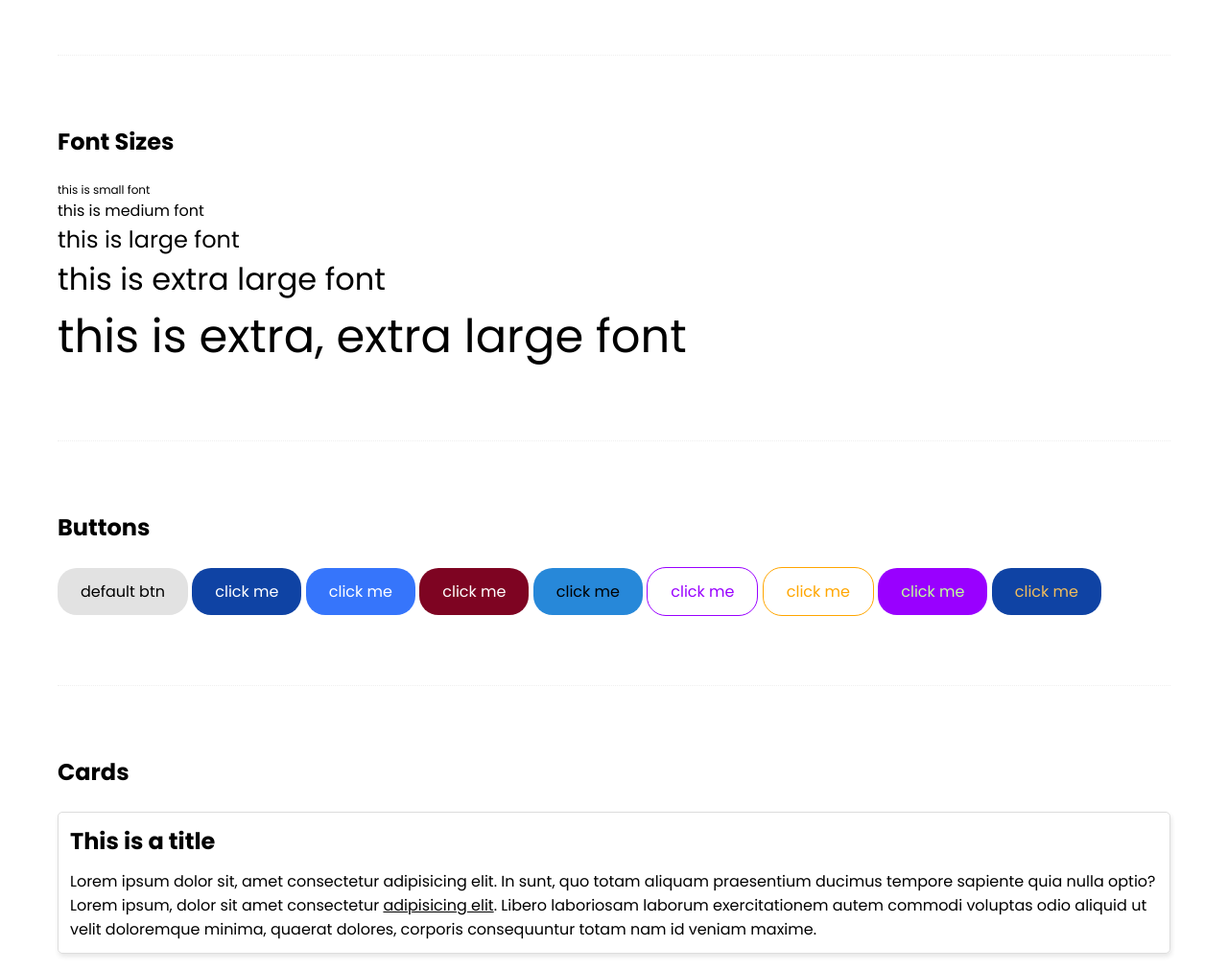
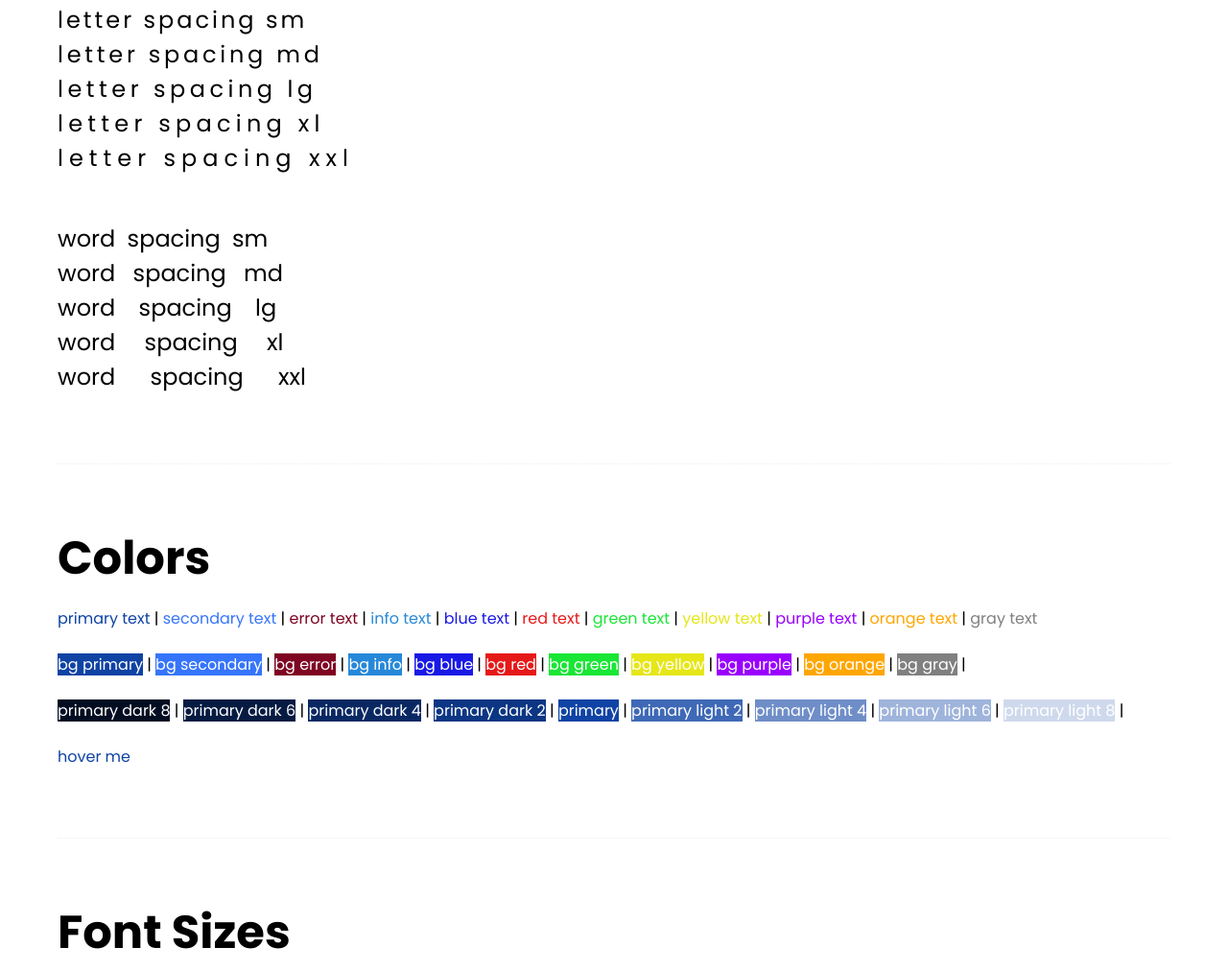
Before and after one commit to gabriel-finn/CSS-Hungaria, a plain HTML site: page src/index.html in a window 1280 px wide. Shown: the part 768-1780 px from the top of the page at 96% size. Drawn offline with Linux system fonts and the light colour scheme.

Commit message:
Added Text Customization
Added;
- line height
- letter spacing
- word spacing

```diff
--- a/src/index.html
+++ b/src/index.html
@@ -14,18 +14,43 @@
         </div>
     </nav>
     <div class="container">
-        <h1 style="text-align: center;" class="font-xxl mb-7 text-primary text-center">W.I.P.</h1>
+        <h1 class="font-xxl mb-7 text-primary ta-center">W.I.P.</h1>
 
         <!--header-->
-        <h2>Header</h2>
+        <h2 class="mb-2 font-xxl">Header</h2>
 
 
         <hr class="mt-4 mb-4">
 
         <!--footer-->
 
+        <!--text customization-->
+        <h2 class="mb-2 font-xxl">Text Customization</h2>
+        <p class="font-lg lh-sm">line height sm</p>
+        <p class="font-lg lh-md">line height md</p>
+        <p class="font-lg lh-lg">line height lg</p>
+        <p class="font-lg lh-xl">line height xl</p>
+
+        <br><br>
+
+        <p class="font-lg ls-sm">letter spacing sm</p>
+        <p class="font-lg ls-md">letter spacing md</p>
+        <p class="font-lg ls-lg">letter spacing lg</p>
+        <p class="font-lg ls-xl">letter spacing xl</p>
+        <p class="font-lg ls-xxl">letter spacing xxl</p>
+
+        <br><br>
+
+        <p class="font-lg ws-sm">word spacing sm</p>
+        <p class="font-lg ws-md">word spacing md</p>
+        <p class="font-lg ws-lg">word spacing lg</p>
+        <p class="font-lg ws-xl">word spacing xl</p>
+        <p class="font-lg ws-xxl">word spacing xxl</p>
+
+        <hr class="mt-4 mb-4">
+
         <!-- colors -->
-        <h2 class="mb-2">Colors</h2>
+        <h2 class="mb-2 font-xxl">Colors</h2>
         <span class="text-primary">primary text</span> |
         <span class="text-secondary">secondary text</span> |
         <span class="text-error">error text</span> |
@@ -70,7 +95,7 @@
         <hr class="mt-4 mb-4">
 
         <!-- font sizes -->
-        <h2 class="mb-2">Font Sizes</h2>
+        <h2 class="mb-2 font-xxl">Font Sizes</h2>
         <div class="font-sm">this is small font</div>
         <div class="font-md">this is medium font</div>
         <div class="font-lg">this is large font</div>
@@ -82,14 +107,14 @@
         <!-- buttons -->
         <h2 class="mb-2">Buttons</h2>
         <a href="#" class="btn">default btn</a>
-        <a href="#" class="btn-primary text-white">click me</a>
-        <a href="#" class="btn-secondary text-white">click me</a>
-        <a href="#" class="btn-error text-white">click me</a>
-        <a href="#" class="btn-info">click me</a>
+        <a href="#" class="btn-primary text-white br-none">click me</a>
+        <a href="#" class="btn-secondary text-white br-xs">click me</a>
+        <a href="#" class="  btn-error text-white br-sm ">click me</a>
+        <a href="#" class="btn-info br-md">click me</a>
         <a href="#" class="btn-outlined-purple text-purple text-hover-white">click me</a>
         <a href="#" class="btn-outlined-orange text-orange text-hover-white">click me</a>
-        <a href="#" class="btn-complement-purple">click me</a>
-        <a href="#" class="btn-complement-primary">click me</a>
+        <a href="#" class="btn-complement-purple br-lg">click me</a>
+        <a href="#" class="btn-complement-primary br-full" >click me</a>
 
         <hr class="mt-4 mb-4">
 
--- a/src/lib/abstracts/_variables.scss
+++ b/src/lib/abstracts/_variables.scss
@@ -1,9 +1,11 @@
 //box shadow
 $base-box-shadow: 1px 3px 5px rgba(0,0,0,0.1);
+
 
 //border
 $base-border-thickness: 1px;
 $base-border-radius: 20px;
+
 
 //grid
 $grid-columns: 12;
@@ -14,12 +16,14 @@ $grid-gaps: (
     "3": 30px,
 );
 
+
 //container
 $container-width: 100%;
 $container-max-width: 1200px;
 $container-margin: 0 auto;
 $container-padding: 0 20px;
 $container-box-sizing: border-box;
+
 
 //spacing
 $base-margin: .75rem;
@@ -32,8 +36,9 @@ $font-size-sm: $base-font-size * 0.75;
 $font-size-lg: $base-font-size * 1.5;
 $font-size-xl: $base-font-size * 2;
 $font-size-xxl: $base-font-size * 3;
-$base-line-height: 1.5;
-
+$base-line-height: 1;
+$base-letter-spacing: 1.5px;
+$base-word-spacing: 3px;
 
 
 //colors
--- /dev/null
+++ b/src/lib/base/_reset.scss
@@ -0,0 +1,77 @@
+
+/* Box sizing rules */
+*,
+*::before,
+*::after {
+  box-sizing: border-box;
+}
+
+/* Prevent font size inflation */
+html {
+  -moz-text-size-adjust: none;
+  -webkit-text-size-adjust: none;
+  text-size-adjust: none;
+  line-height: 1.5;
+  letter-spacing: normal;
+  word-spacing: normal;
+}
+
+/* Remove default margin in favour of better control in authored CSS */
+body, h1, h2, h3, h4, p,
+figure, blockquote, dl, dd {
+  margin-block-end: 0;
+}
+
+/* Remove list styles on ul, ol elements with a list role, which suggests default styling will be removed */
+ul[role='list'],
+ol[role='list'] {
+  list-style: none;
+}
+
+/* Set core body defaults */
+body {
+  min-height: 100vh;
+  line-height: 1.5;
+}
+
+/* Set shorter line heights on headings and interactive elements */
+h1, h2, h3, h4,
+button, input, label {
+  line-height: 1.1;
+}
+
+/* Balance text wrapping on headings */
+h1, h2,
+h3, h4 {
+  text-wrap: balance;
+}
+
+/* A elements that don't have a class get default styles */
+a:not([class]) {
+  text-decoration-skip-ink: auto;
+  color: currentColor;
+}
+
+/* Make images easier to work with */
+img,
+picture {
+  max-width: 100%;
+  display: block;
+}
+
+/* Inherit fonts for inputs and buttons */
+input, button,
+textarea, select {
+  font-family: inherit;
+  font-size: inherit;
+}
+
+/* Make sure textareas without a rows attribute are not tiny */
+textarea:not([rows]) {
+  min-height: 10em;
+}
+
+/* Anything that has been anchored to should have extra scroll margin */
+:target {
+  scroll-margin-block: 5ex;
+}
--- a/src/lib/components/_button.scss
+++ b/src/lib/components/_button.scss
@@ -9,7 +9,7 @@
     display: inline-block;
     border: 0;
     padding: var.$base-padding var.$base-padding * 2;
-    border-radius: var.$base-border-radius;
+    //border-radius: var.$base-border-radius;
     background-color: $bg-clr;
 }
 
--- a/src/lib/main.scss
+++ b/src/lib/main.scss
@@ -3,6 +3,7 @@
 @use "abstracts/variables";
 
 //base + layout
+@use "base/reset";
 @use "base/base";
 @use "utilities/responsive";
 @use "layout/grid";
@@ -16,6 +17,7 @@
 @use "components/navbar";
 
 //utils
+@use "utilities/border";
 @use "layout/padding";
 @use "layout/margin";
 @use "utilities/opacity";
--- a/src/lib/utilities/_border.scss
+++ b/src/lib/utilities/_border.scss
@@ -9,6 +9,7 @@ $util: (
       "none": 0,
       "xs": math.div(var.$base-border-radius, 4),
       "sm": math.div(var.$base-border-radius, 2),
+      "md": var.$base-border-radius * 1,
       "lg": var.$base-border-radius * 2,
       "full": 50%,
     )
--- a/src/lib/utilities/_text.scss
+++ b/src/lib/utilities/_text.scss
@@ -10,7 +10,45 @@ $util: (
       "xl": $font-size-xl,
       "xxl": $font-size-xxl
     )
-  )
+  ),
+    "line-height": (
+        "prefix": "lh",
+        "values": (
+        "sm": $base-line-height * 0.75,
+        "md": $base-line-height * 1.25,
+        "lg": $base-line-height * 1.5,
+        "xl" : $base-line-height * 2,
+    )
+  ),
+  "letter-spacing": (
+        "prefix": "ls",
+        "values": (
+        "sm": $base-letter-spacing * 2,
+        "md": $base-letter-spacing * 2.5,
+        "lg": $base-letter-spacing * 3,
+        "xl" : $base-letter-spacing * 3.5,
+        "xxl" : $base-letter-spacing * 4,
+    )
+  ),
+  "word-spacing": (
+        "prefix": "ws",
+        "values": (
+        "sm": $base-word-spacing * 2,
+        "md": $base-word-spacing * 4,
+        "lg": $base-word-spacing * 6,
+        "xl" : $base-word-spacing * 8,
+        "xxl" : $base-word-spacing * 10,
+    )
+  ),
+  "text-align": (
+        "prefix": "ta",
+        "values": (
+        "start": start,
+        "end": end,
+        "center": center,
+        "justify" : justify,
+    )
+  ),
 );
 
 @each $property, $map in $util {
```
Also changed, not shown: src/export/main.css, src/export/min/main-min.css, 1 other file.
